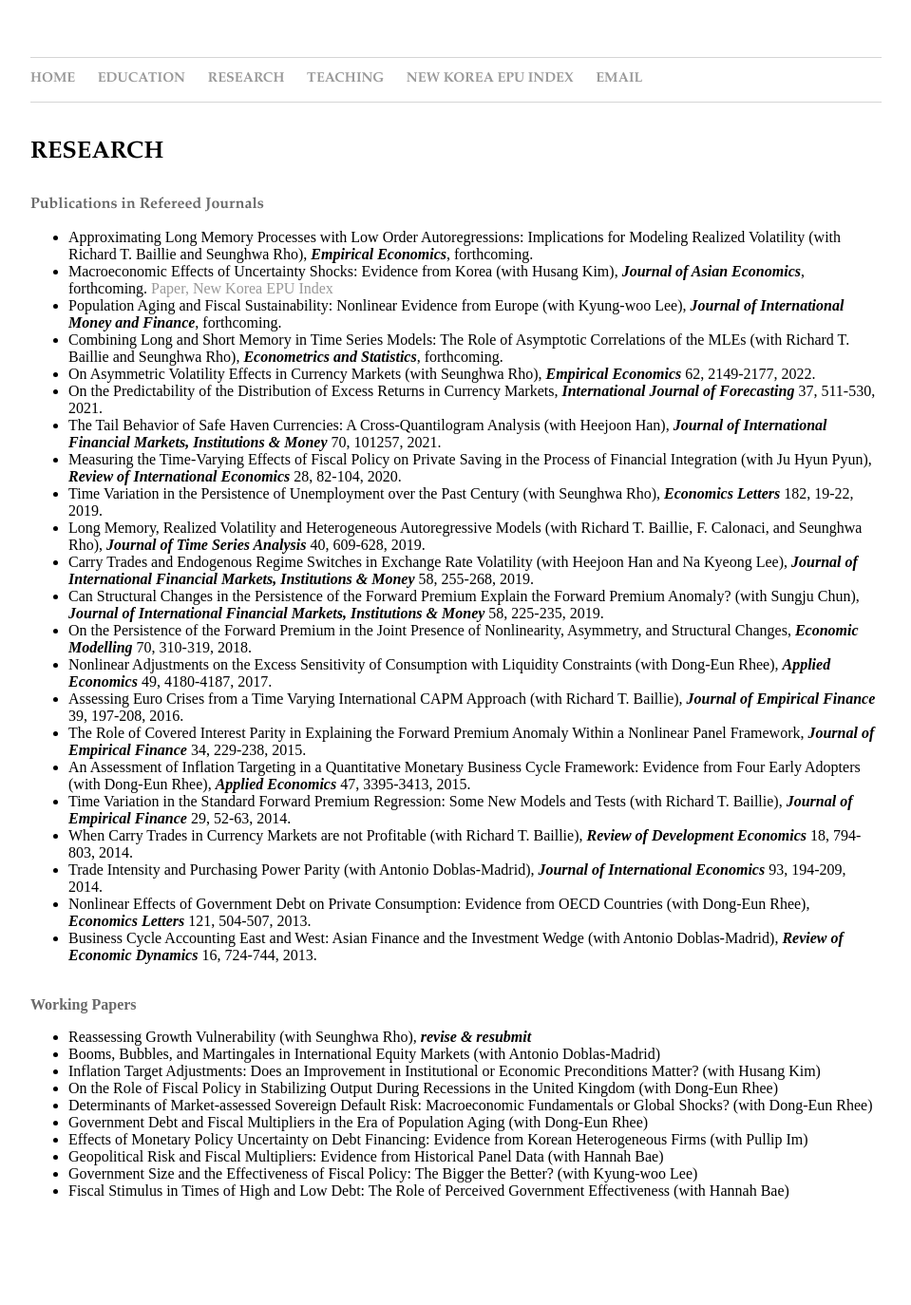
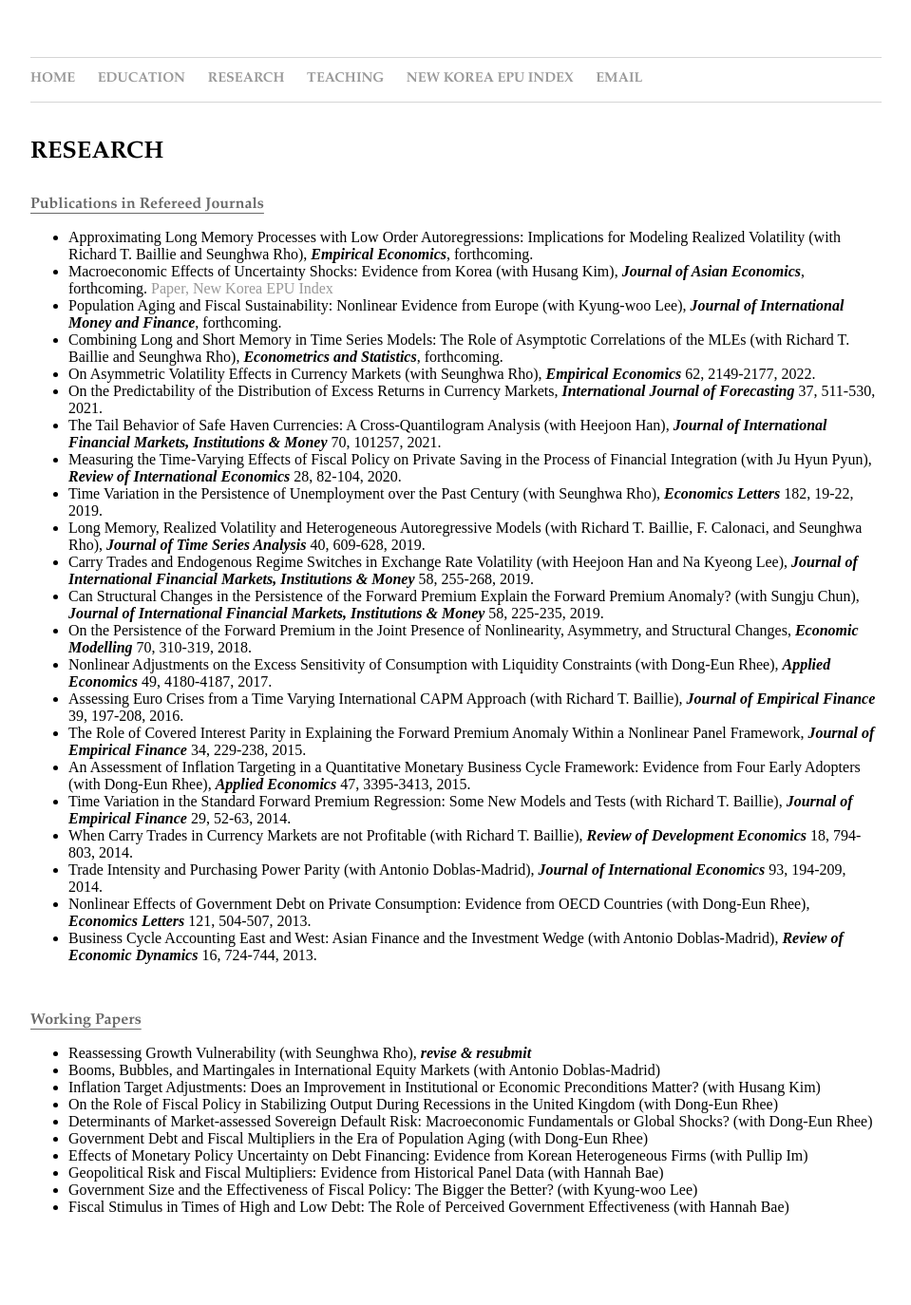
Before and after one commit to dooyeoncho/dooyeoncho.github.io, a Jekyll site: the page built from pages/research.html, in a window 1280 px wide. Shown: the whole page at 95% size, without its empty margins (160-1119 px from the left). Built offline with Jekyll 4.4.1, drawn with Linux system fonts in a browser that asks for light colours.

Commit message:
Update research.html

```diff
--- a/pages/research.html
+++ b/pages/research.html
@@ -12,7 +12,7 @@ title: Dooyeon Cho - Research
 <h1 class="headerstyle">Research</h1>
 </div>
 
-<div><b><font color="dimgray"><p class="under">Publications in Refereed Journals</p></font></b>
+<div><b><font color="dimgray"><p style="text-decoration: underline; text-underline-position:under;">Publications in Refereed Journals</p></font></b>
 		<ul>
 			<li>Approximating Long Memory Processes with Low Order Autoregressions: Implications for Modeling Realized Volatility (with Richard T. Baillie and Seunghwa Rho), <em property="italic"><b>Empirical Economics</b></em>, forthcoming.</li>
 			<li>Macroeconomic Effects of Uncertainty Shocks: Evidence from Korea (with Husang Kim), <em property="italic"><b>Journal of Asian Economics</b></em>, forthcoming. <a href="https://www.sciencedirect.com/science/article/pii/S1049007822001270">Paper,</a> <a href="https://dooyeoncho.github.io/pages/new_korea_epu_index.html">New Korea EPU Index</a></li>
@@ -39,7 +39,7 @@ title: Dooyeon Cho - Research
 		</ul>
 		</div>&nbsp;
 
-<div> <b><font color="dimgray">Working Papers</font></b>
+<div> <b><font color="dimgray"><p style="text-decoration: underline; text-underline-position:under;">Working Papers</p></font></b>
 	<ul>
 		<li>Reassessing Growth Vulnerability (with Seunghwa Rho), <em property="italic"><b>revise & resubmit</b></em></li>
 		<li>Booms, Bubbles, and Martingales in International Equity Markets (with Antonio Doblas-Madrid)</li>
```
